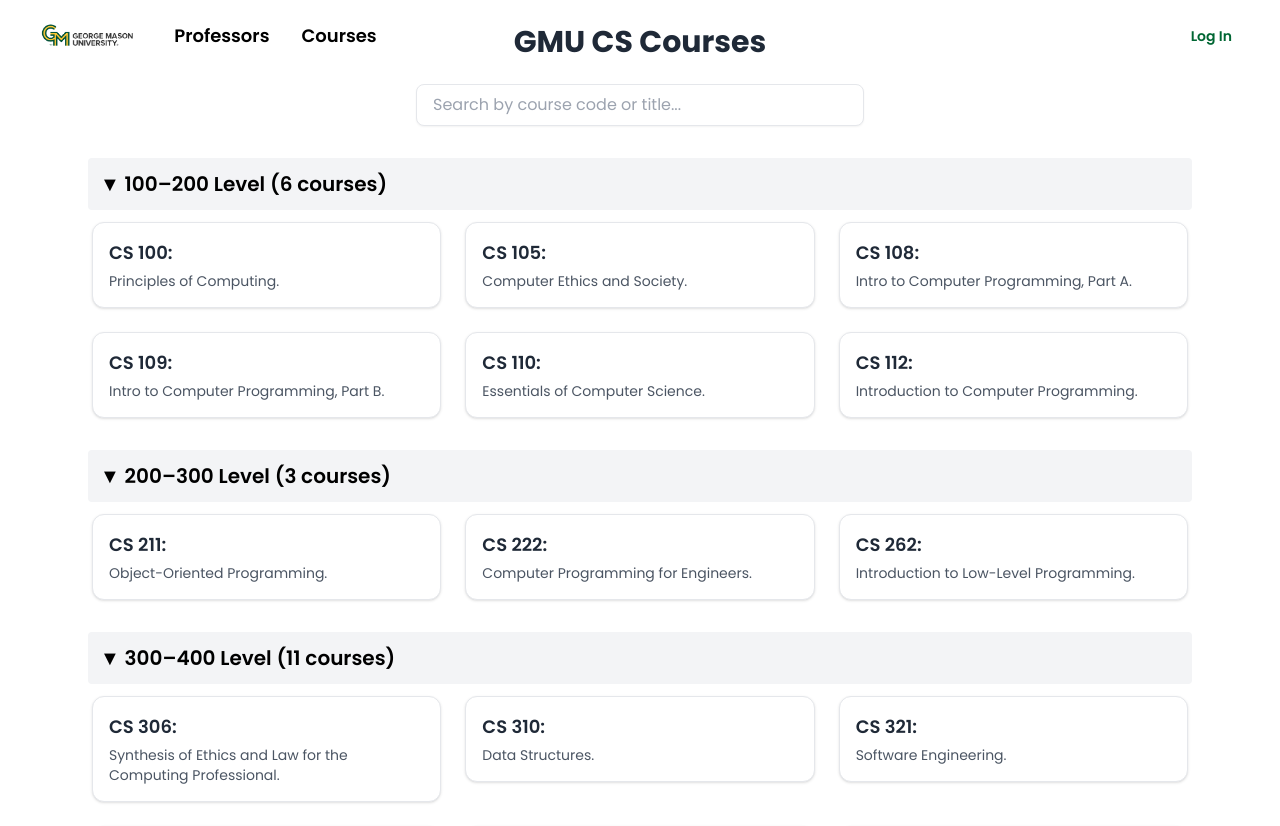
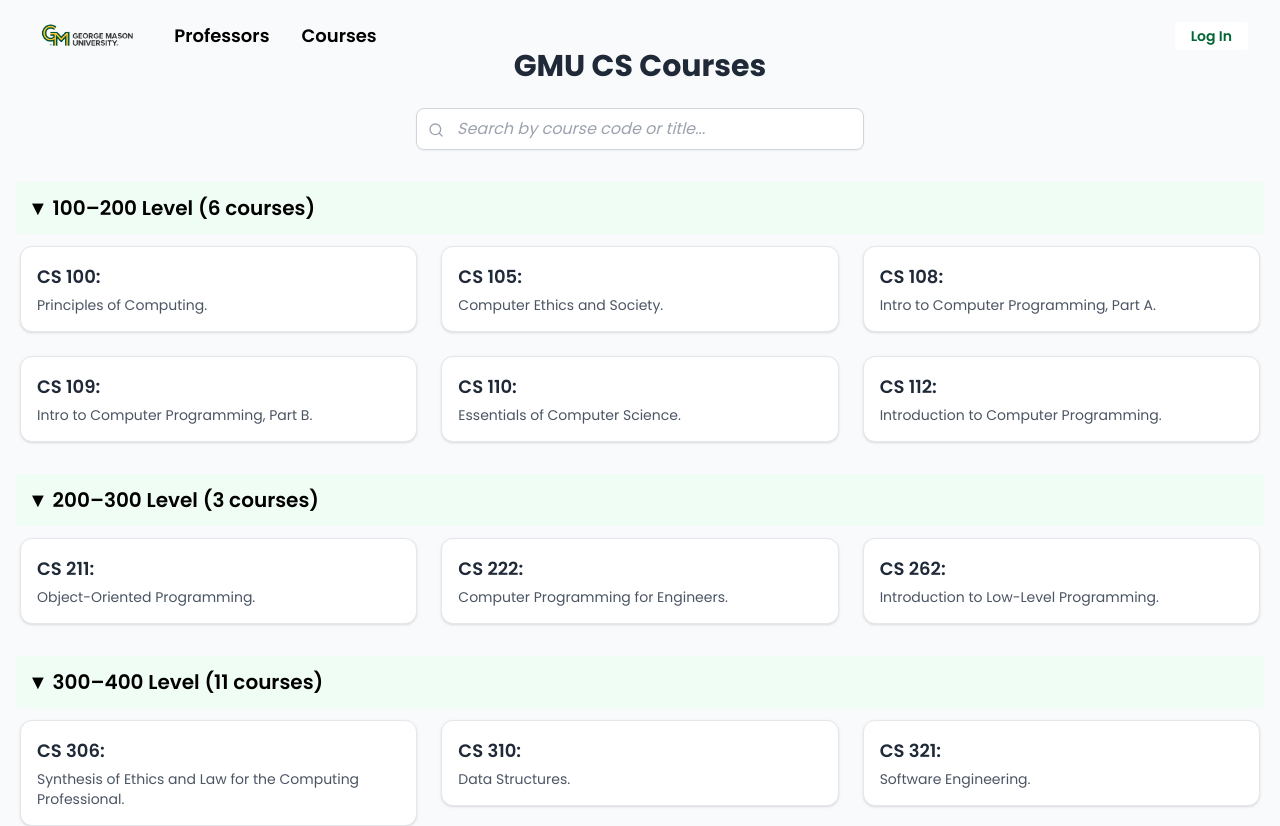
Before and after one commit to VisheshSaluja/Mason-Critique, a React (Create React App) app in the folder gmu-prof-review/: page /courses in a window 1280 px wide. Shown: the top 826 px of the page. Built offline with nearby package versions, Linux system fonts and the light colour scheme.

Commit message:
Updated Courses.jsx ui and alignment

```diff
--- a/gmu-prof-review/src/pages/Courses.jsx
+++ b/gmu-prof-review/src/pages/Courses.jsx
@@ -1,6 +1,7 @@
 import { useState } from 'react';
 import data from '../assets/gmu_cs_courses.json';
 import { Link } from 'react-router-dom';
+import { FiSearch } from "react-icons/fi";
 
 export default function Courses() {
   const [searchTerm, setSearchTerm] = useState("");
@@ -36,28 +37,32 @@
   };
 
   return (
-    <div className="max-w-6xl mx-auto p-6">
+    <div className="min-h-screen bg-[#f9fafb] py-12 px-4">
       <h1 className="text-3xl font-bold mb-6 text-center text-gray-800">
         GMU CS Courses
       </h1>
 
+      {/* 🔍 Search box */}
       <div className="mb-8 flex justify-center">
+      <div className="relative w-full max-w-md">
+      <FiSearch className="absolute top-3.5 left-3 text-gray-400" />
         <input
           type="text"
           placeholder="Search by course code or title..."
-          className="w-full max-w-md px-4 py-2 border rounded-lg shadow-sm focus:outline-none focus:ring-2 focus:ring-blue-500"
+          className="w-full pl-10 pr-4 py-2 border border-gray-300 rounded-lg shadow-sm focus:outline-none focus:ring-2 focus:ring-[#FFCC33] italic placeholder:text-gray-400"
           value={searchTerm}
           onChange={(e) => setSearchTerm(e.target.value)}
         />
       </div>
-
+</div>
       {Object.entries(grouped)
         .sort((a, b) => parseInt(a[0]) - parseInt(b[0])) // sort numerically
         .map(([level, courses]) => (
           <div key={level} className="mb-8">
             <button
               onClick={() => toggle(level)}
-              className="w-full text-left text-xl font-semibold p-3 rounded bg-gray-100 hover:bg-gray-200 transition mb-3"
+              className="w-full text-left text-xl font-semibold p-3 rounded bg-green-50 hover:bg-green-100 transition mb-3"
+
             >
               {expanded[level] !== false ? "▼" : "▶"} {level} Level ({courses.length} courses)
             </button>
```
